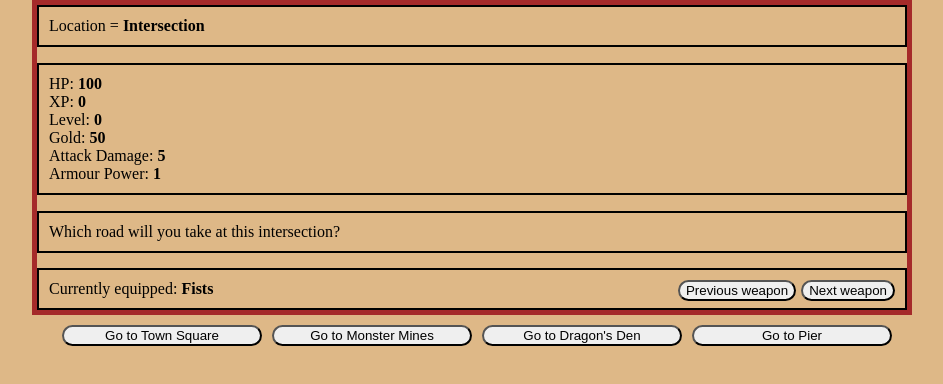
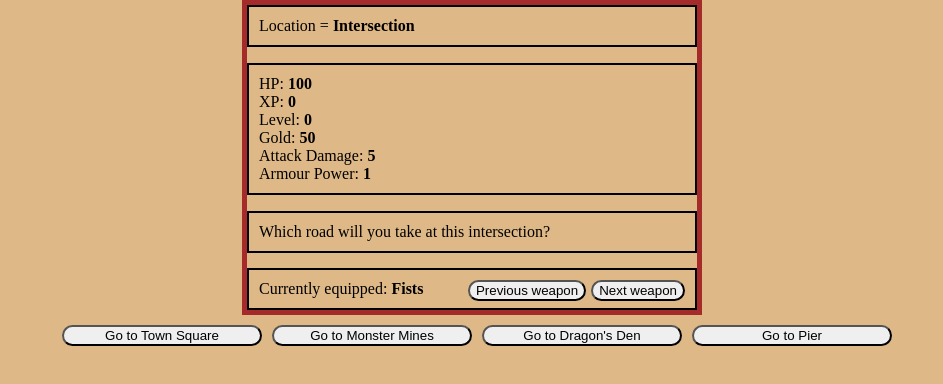
Before and after one commit to anthonynmh/monster-hunter-rpg, a React (Create React App) app: page / in a window 1280 px wide. Shown: the top 384 px of the page, without its empty margins (168-1111 px from the left). Built offline with nearby package versions, Linux system fonts and the light colour scheme.

Commit message:
Update styling width

```diff
--- a/src/style.css
+++ b/src/style.css
@@ -15,7 +15,9 @@ body {
 
 .non-action-container {
     border:  5px solid brown;
-    margin: 0px 200px 0px 200px;
+    width: 450px;
+    margin: auto;
+    /* margin: 0px 200px 0px 200px; */
     /* min-width: 400px; */
 }
 
```
